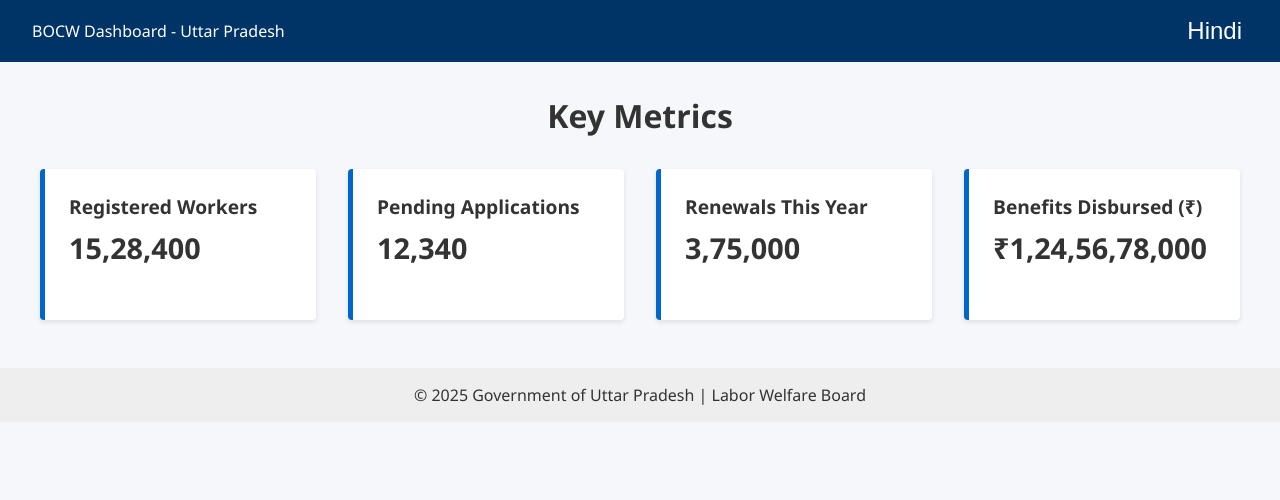
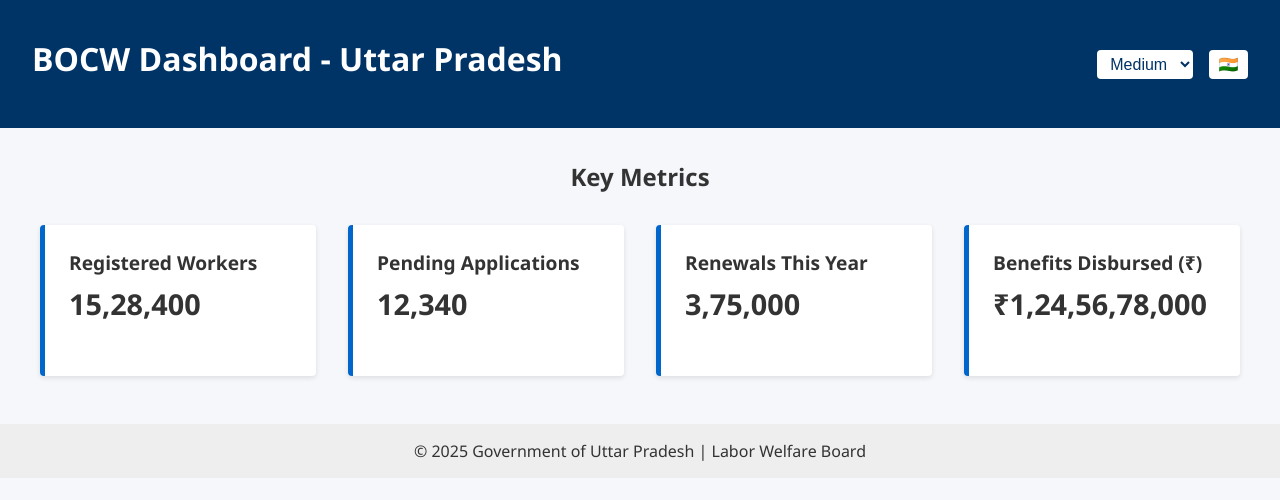
Before and after one commit to ishitagambhir7/bocw-dashboard, a plain HTML site: page index.html in a window 1280 px wide. Drawn offline with Linux system fonts and the light colour scheme.

Commit message:
Update index.html

```diff
--- a/index.html
+++ b/index.html
@@ -13,6 +13,10 @@
       color: #333;
     }
 
+    body.small-text { font-size: 14px; }
+    body.medium-text { font-size: 16px; }
+    body.large-text { font-size: 18px; }
+
     header {
       background-color: #003366;
       color: white;
@@ -20,14 +24,23 @@
       display: flex;
       justify-content: space-between;
       align-items: center;
+      flex-wrap: wrap;
     }
 
-    .lang-toggle {
+    .controls {
+      display: flex;
+      gap: 1rem;
+      align-items: center;
+    }
+
+    .lang-toggle, .text-size {
+      font-size: 1rem;
+      background: white;
+      border: none;
+      padding: 0.3rem 0.6rem;
+      border-radius: 4px;
       cursor: pointer;
-      font-size: 1.5rem;
-      background: none;
-      border: none;
-      color: white;
+      color: #003366;
     }
 
     .dashboard {
@@ -36,7 +49,7 @@
       padding: 0 2rem;
     }
 
-    h1 {
+    h1, h2 {
       text-align: center;
       margin-bottom: 2rem;
     }
@@ -79,42 +92,49 @@
     }
   </style>
 </head>
-<body>
-  <header>
-    <div id="site-title">BOCW Dashboard - Uttar Pradesh</div>
-    <button class="lang-toggle" onclick="toggleLanguage()" title="Toggle Language" id="langIcon">Hindi</button>
+<body class="medium-text">
+  <header role="banner" aria-label="Site Header">
+    <h1 id="site-title" aria-label="Dashboard title">BOCW Dashboard - Uttar Pradesh</h1>
+    <div class="controls">
+      <select class="text-size" onchange="changeTextSize(this.value)" aria-label="Select text size">
+        <option value="small-text">Small</option>
+        <option value="medium-text" selected>Medium</option>
+        <option value="large-text">Large</option>
+      </select>
+      <button class="lang-toggle" onclick="toggleLanguage()" title="Toggle Language" id="langIcon" aria-label="Toggle language button">🇮🇳</button>
+    </div>
   </header>
 
-  <main class="dashboard">
-    <h1 id="dashboard-title">Key Metrics</h1>
-    <div class="cards">
-      <div class="card">
+  <main class="dashboard" role="main">
+    <h2 id="dashboard-title" aria-level="2">Key Metrics</h2>
+    <section class="cards" role="region" aria-label="Dashboard statistics">
+      <article class="card" aria-labelledby="registered-workers-label" tabindex="0">
         <h3 id="registered-workers-label">Registered Workers</h3>
-        <p>15,28,400</p>
-      </div>
-      <div class="card">
+        <p aria-label="Registered workers count">15,28,400</p>
+      </article>
+      <article class="card" aria-labelledby="pending-applications-label" tabindex="0">
         <h3 id="pending-applications-label">Pending Applications</h3>
-        <p>12,340</p>
-      </div>
-      <div class="card">
+        <p aria-label="Pending applications count">12,340</p>
+      </article>
+      <article class="card" aria-labelledby="renewals-this-year-label" tabindex="0">
         <h3 id="renewals-this-year-label">Renewals This Year</h3>
-        <p>3,75,000</p>
-      </div>
-      <div class="card">
+        <p aria-label="Renewals count">3,75,000</p>
+      </article>
+      <article class="card" aria-labelledby="benefits-disbursed-label" tabindex="0">
         <h3 id="benefits-disbursed-label">Benefits Disbursed (₹)</h3>
-        <p>₹1,24,56,78,000</p>
-      </div>
-    </div>
+        <p aria-label="Benefits disbursed in rupees">₹1,24,56,78,000</p>
+      </article>
+    </section>
   </main>
 
-  <footer>
+  <footer role="contentinfo" aria-label="Footer">
     &copy; 2025 Government of Uttar Pradesh | Labor Welfare Board
   </footer>
 
   <script>
     const translations = {
       en: {
-        icon: "Hindi",
+        icon: "🇮🇳",
         'site-title': 'BOCW Dashboard - Uttar Pradesh',
         'dashboard-title': 'Key Metrics',
         'registered-workers-label': 'Registered Workers',
@@ -123,7 +143,7 @@
         'benefits-disbursed-label': 'Benefits Disbursed (₹)'
       },
       hi: {
-        icon: "English",
+        icon: "🇬🇧",
         'site-title': 'बोसीडब्ल्यू डैशबोर्ड - उत्तर प्रदेश',
         'dashboard-title': 'मुख्य आँकड़े',
         'registered-workers-label': 'पंजीकृत श्रमिक',
@@ -146,6 +166,10 @@
         }
       }
     }
+
+    function changeTextSize(sizeClass) {
+      document.body.className = sizeClass;
+    }
   </script>
 </body>
 </html>
```
